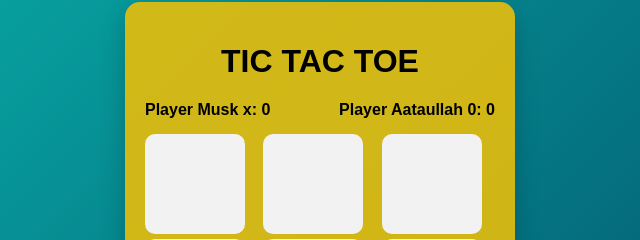
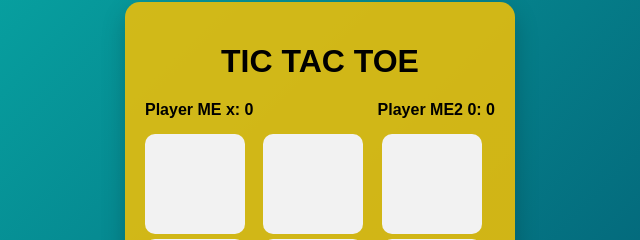
Before and after one commit to ataullah8/Tic-Tac-Toe, a plain HTML site: page index.html in a window 1280 px wide. Shown: the part 130-370 px from the top of the page, 320-960 px from the left. Drawn offline with Linux system fonts and the light colour scheme.

Commit message:
Update index.html

```diff
--- a/index.html
+++ b/index.html
@@ -11,8 +11,8 @@
   <h1>TIC TAC TOE</h1>
 
   <div class="scoreboard">
-    <div>Player Musk x: <span id="scoreX">0</span></div>
-    <div>Player Aataullah 0: <span id="scoreO">0</span></div>
+    <div>Player ME x: <span id="scoreX">0</span></div>
+    <div>Player ME2 0: <span id="scoreO">0</span></div>
 
   </div>
 
```
